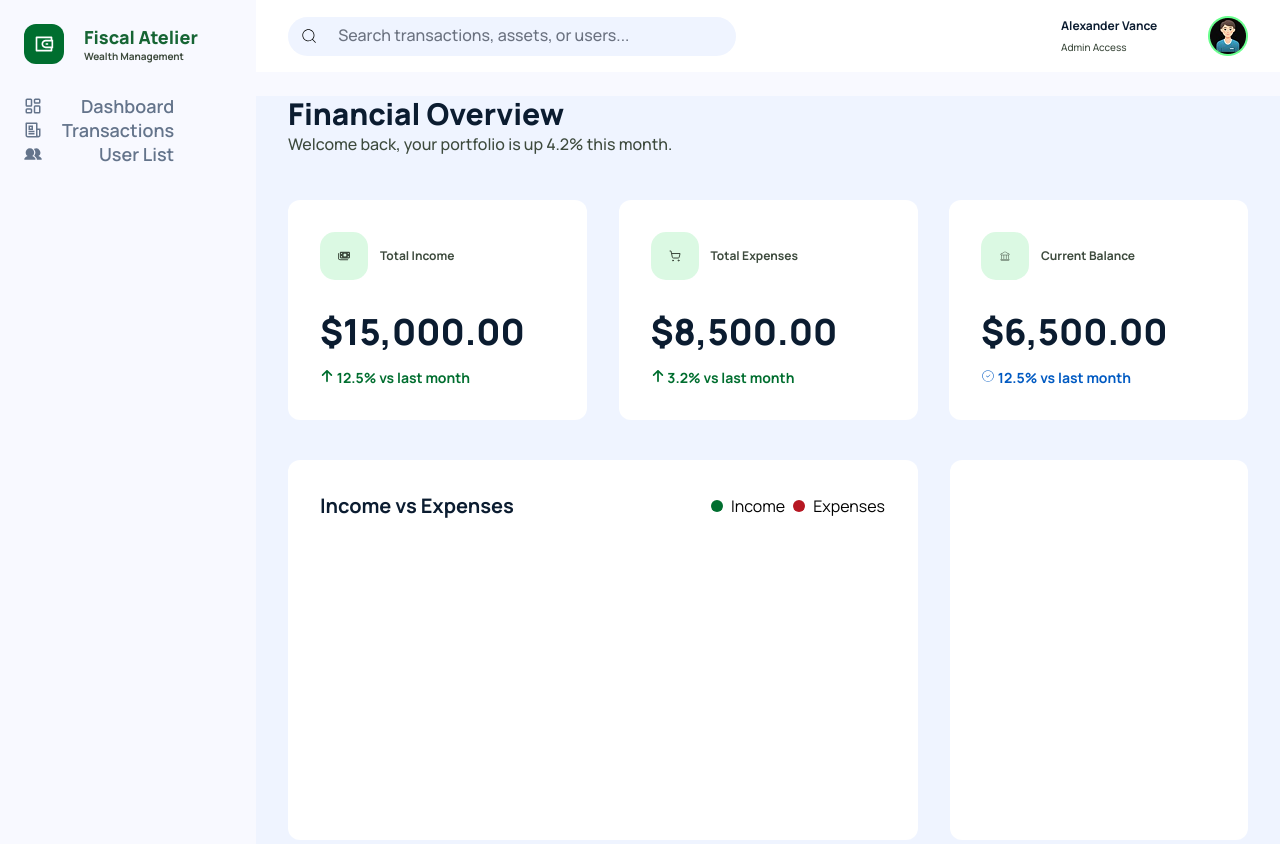
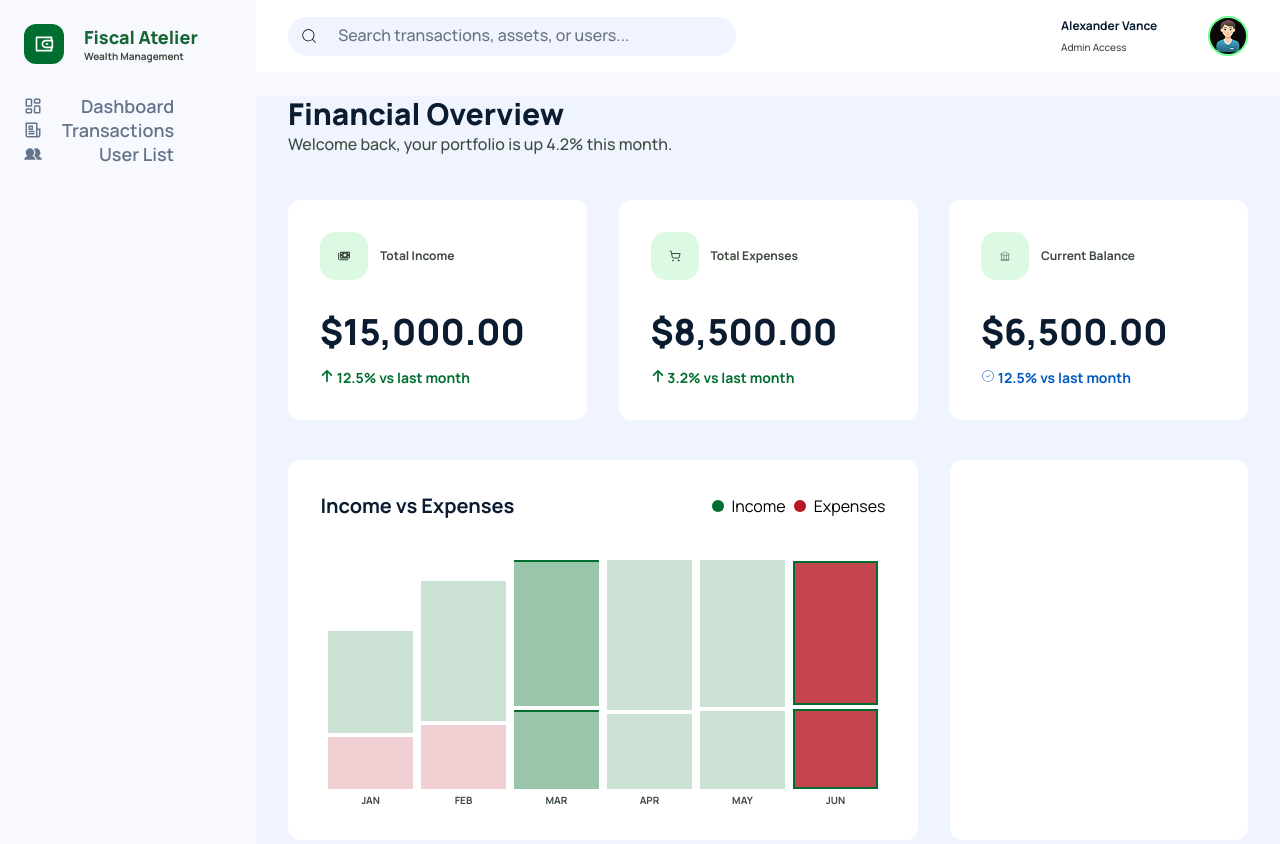
Before and after one commit to MrJasurMC/Hackathon, a React (Vite) app: page /Financial in a window 1280 px wide. Shown: the top 844 px of the page. Built offline with nearby package versions, Linux system fonts and the light colour scheme.

Commit message:
changer mirshohid

```diff
--- a/src/pages/Financial/Financial.css
+++ b/src/pages/Financial/Financial.css
@@ -90,6 +90,15 @@ margin-right: 12px;
     background-color: #FFFFFF;
     border-radius: 12px;
     padding: 32px;
+        display: flex;
+        flex-direction: column;
+    align-items: center;
+    justify-content: space-between;
+}
+.real-chart{
+    display: flex;
+    gap: 8px;
+    align-items: end;
 }
 .recent-side{
     width: 298px;
@@ -128,3 +137,81 @@ margin-right: 12px;
     border-radius: 50%;
     background-color: #B61722;
 }
+.months{
+    display: flex;
+    flex-direction: column;
+    gap: 4px;
+}
+.top-jan{
+    width: 85px;
+    height: 102px;
+    background-color: #006E2F33;
+}
+.middle-jan{
+    width: 85px;
+    height: 52px;
+    background-color: #B6172233;
+}
+.months p{
+    color: #3D4A3D;
+    font-size: 10px;
+    font-weight: 700;
+    line-height: 15px;
+    display: flex;
+    align-items: center;
+    justify-content: center;
+}
+.top-feb{
+    width: 85px;
+    height: 140px;
+    background-color: #006E2F33;
+}
+.middle-feb{
+    width: 85px;
+    height: 64px;
+    background-color: #B6172233;
+}
+.top-mar{
+    width: 85px;
+    height: 146px;
+    background-color: #006E2F66;
+    border-top: 2px solid #006E2F;
+}
+.middle-mar{
+    width: 85px;
+    height: 79px;
+    background-color: #006E2F66;
+    border-top: 2px solid #006E2F;
+}
+.top-apr{
+    width: 85px;
+    height: 150px;
+    background-color: #006E2F33;
+}
+.middle-apr{
+    width: 85px;
+    height: 75px;
+    background-color: #006E2F33;
+}
+.top-may{
+    width: 85px;
+    height: 147px;
+    background-color: #006E2F33;
+}
+.middle-may{
+    width: 85px;
+    height: 78px;
+    background-color: #006E2F33;
+}
+.top-jun{
+    width: 85px;
+    height: 144px;
+    background-color: #B61722CC;
+    border: 2px solid #006E2F;
+}
+.middle-jun{
+    width: 85px;
+    height: 80px;
+    background-color: #B61722CC;
+    border: 2px solid #006E2F;
+}
--- a/src/pages/Financial/Financial.jsx
+++ b/src/pages/Financial/Financial.jsx
@@ -43,12 +43,37 @@ function Financial() {
               </div>
               </div>
               <div className="real-chart">
-                 <div className="jan"></div>
-                 <div className="feb"></div>
-                 <div className="mar"></div>
-                 <div className="apr"></div>
-                 <div className="may"></div>
-                 <div className="jun"></div>
+                 <div className="jan months">
+                    <div className="top-jan"></div>
+                    <div className="middle-jan"></div>
+                    <p>JAN</p>
+                 </div>
+                 <div className="feb months">
+                    <div className="top-feb"></div>
+                    <div className="middle-feb"></div>
+                    <p>FEB</p>
+                 </div>
+                 <div className="mar months">
+                    <div className="top-mar"></div>
+                    <div className="middle-mar"></div>
+                    <p>MAR</p>
+                 </div>
+                 <div className="apr months">
+                    <div className="top-apr"></div>
+                    <div className="middle-apr"></div>
+                    <p>APR</p>
+                 </div>
+                 <div className="may months">
+                    <div className="top-may"></div>
+                    <div className="middle-may"></div>
+                    <p>MAY</p>
+                 </div>
+                 <div className="jun months">
+                    <div className="top-jun"></div>
+                    <div className="middle-jun"></div>
+                    <p>JUN</p>
+
+                 </div>
               </div>
             </div>
             <div className="recent-side">
```
